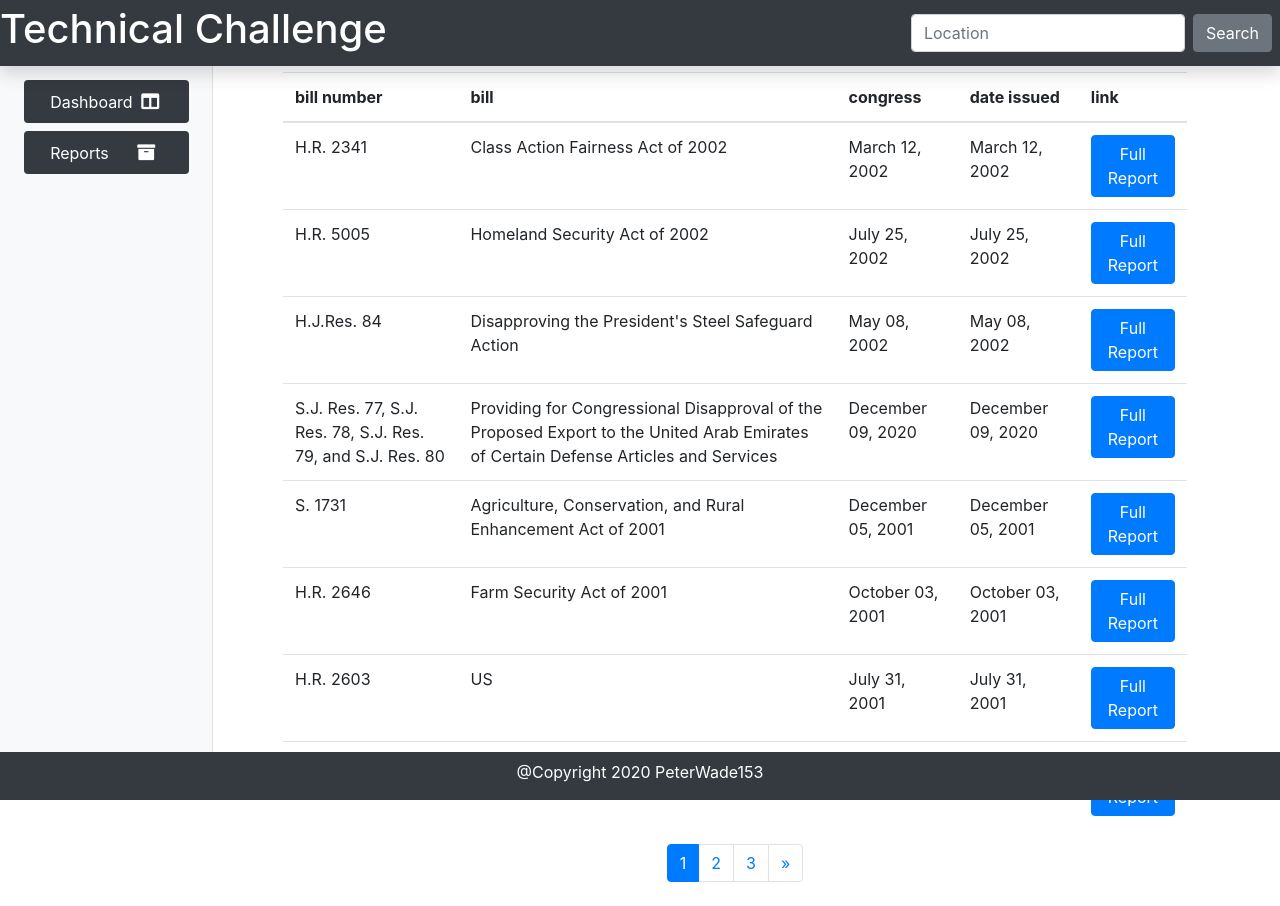
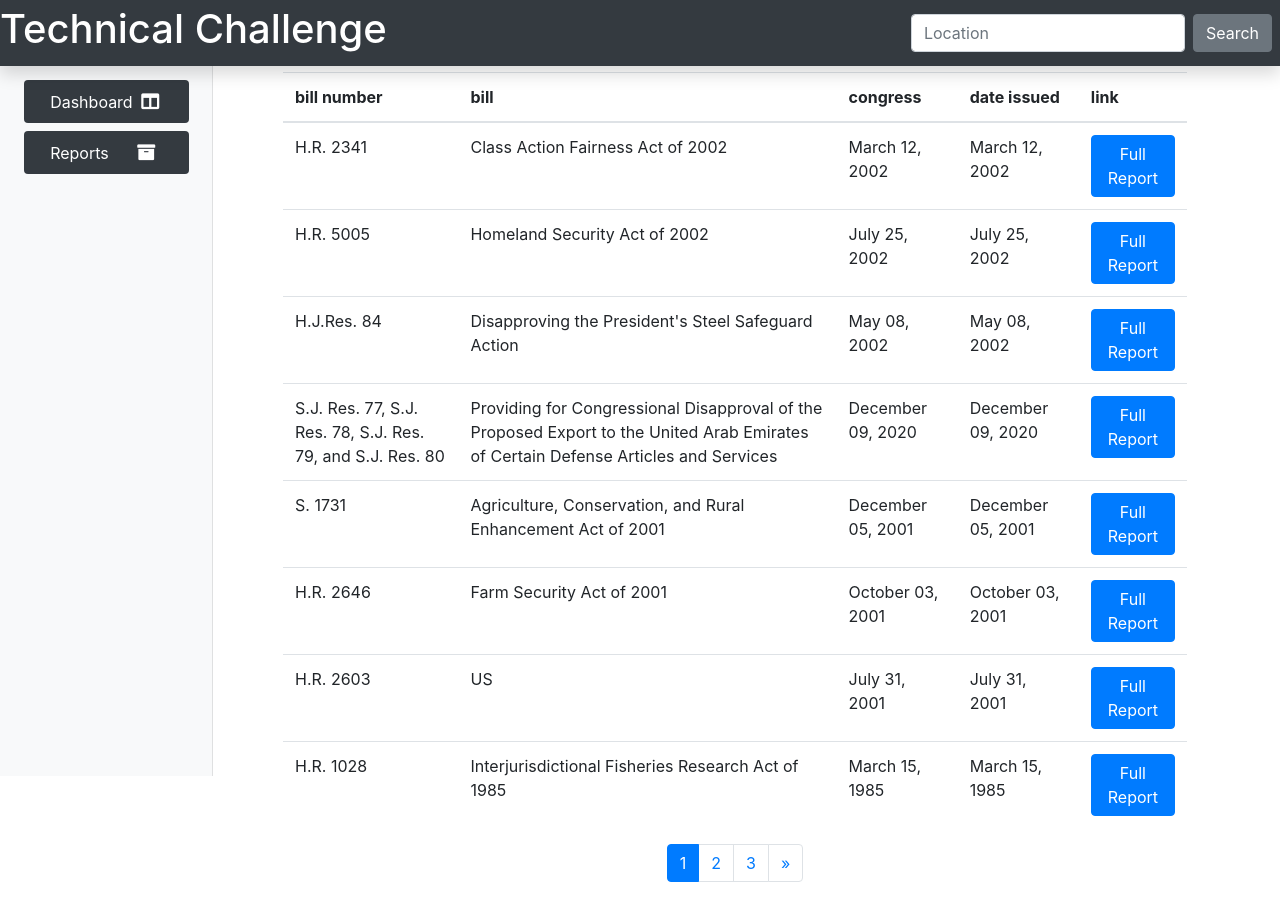
Before and after one commit to zarrai/challenge, a Django app: page / in a window 1280 px wide. Run offline with Django 3.2, Linux system fonts and the light colour scheme; data comes from the database, SQL or seed files in the repository; some libraries are stand-ins or nearby versions.

Commit message:
improve style

```diff
--- a/main/templates/base.html
+++ b/main/templates/base.html
@@ -36,7 +36,7 @@
                         <!-- side bar -->
                         <ul class="nav flex-column nav-pills nav-fill">
                             <li class="nav-item pb-2">
-                                <a class="nav-link active bg-dark" href="/">Dashboard
+                                <a class="nav-link active bg-dark" href="#">Dashboard
                                     <span style="font-size: 18px">
                                         <i class="fas fa-columns px-1"></i>
                                     </span>
@@ -59,13 +59,6 @@
                     </div>
                 </main>
             </div>
-
-            <!-- footer -->
-            <footer class="fixed-bottom">
-                <div class="d-flex justify-content-center bg-dark ">
-                    <p class="text-center text-white mt-2">@Copyright 2020 PeterWade153</p>
-                </div>
-            </footer>
         </div>
 
         <!-- scripts -->
--- a/main/templates/index.html
+++ b/main/templates/index.html
@@ -21,7 +21,7 @@
                   <td>{{ property.bill }}</td>
                   <td>{{ property.congress }}</td>
                   <td>{{ property.date }}</td>
-                  <td><a href="{{ property.link }}" class="btn btn-primary">Full Report</a></button></td>
+                  <td><a href="{{ property.link }}" target="_blank" class="btn btn-primary">Full Report</a></button></td>
                 </tr>
               {% endfor %}
             </tbody>
```
